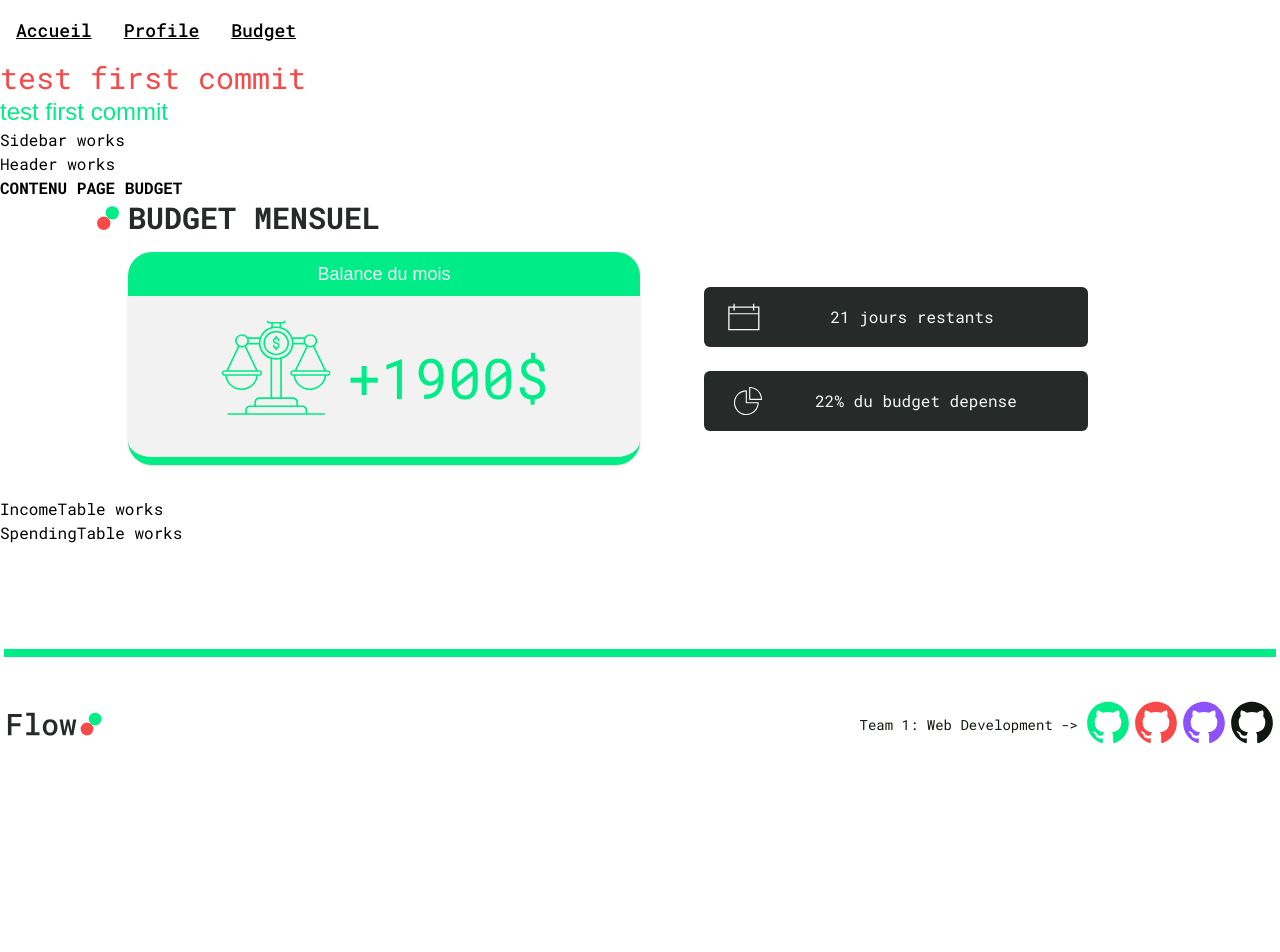
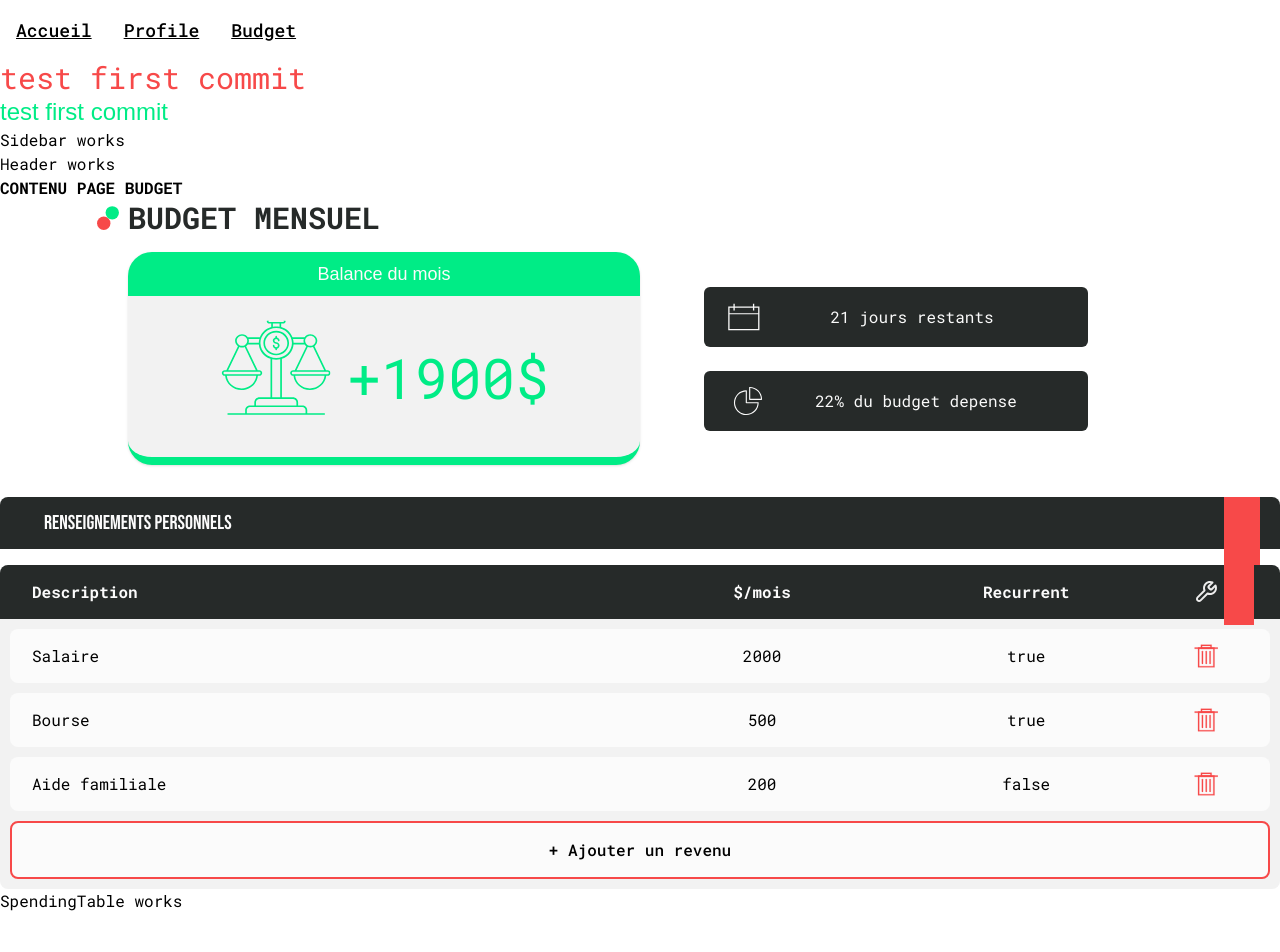
Before and after one commit to Big-pun/projet-synthese, a Vue app: page /espace-client/budget in a window 1280 px wide. Shown: the top 952 px of the page. Before the commit the page ends 801 px from the top, so only its background shows below. Built offline with nearby package versions, Linux system fonts and the light colour scheme.

Commit message:
Create IncomeTable

```diff
--- a/src/components/budget/IncomeTable.vue
+++ b/src/components/budget/IncomeTable.vue
@@ -1,8 +1,203 @@
 <script setup>
+import { ref } from 'vue';
+import deleteIcon from '@/assets/img/icons/delete_icon.svg';
+import toolIcon from '@/assets/img/icons/tool_icon.svg';
+import recurrenceIcon from '@/assets/img/icons/recurrence_icon.png';
+
+// This data will come from the backend or store
+const userBudget = ref({
+  incomes: [
+    { id: 1, name: 'Salaire', amount: 2000, reccurent: true },
+    { id: 2, name: 'Bourse', amount: 500, reccurent: true },
+    { id: 3, name: 'Aide familiale', amount: 200, reccurent: false },
+  ],
+  spendings: [
+    { id: 1, name: 'Loyer', amount: 500 },
+    { id: 2, name: 'Courses', amount: 200 },
+    { id: 3, name: 'Transport', amount: 100 },
+  ],
+});
+
+const openIncomeFormModal = () => {
+  console.log('openIncomeFormModal');
+}
 </script>
 
 <template>
-  <p>IncomeTable works</p>
+   <div class="flex items-center justify-between mb-4 p-3 rounded-t-lg bg-gray relative">
+      <h3 class="text-white ml-8">Renseignements personnels</h3>
+
+      <!-- Rectangle SVG avec changement de couleur lors du survol -->
+      <svg width="36" height="75" viewBox="0 0 36 75" fill="none" xmlns="http://www.w3.org/2000/svg"
+           class="absolute right-5 top-0 rounded-b transition-colors duration-200">
+        <rect width="36" height="75" :fill="hovered ? '#00EC86' : '#F74949'"/>
+      </svg>
+    </div>
+
+
+  <table class="w-full bg-light-gray rounded-lg relative">
+    <thead class="bg-gray relative text-white font-medium">
+      <tr>
+        <th>Description</th>
+        <th>$/mois</th>
+        <th>
+          <img class="block sm:hidden" :src="recurrenceIcon" alt="Recurrent">
+          <span class="hidden sm:inline-block">Recurrent</span>
+        </th>
+        <th><img :src="toolIcon" alt="Actions"></th>
+      </tr>
+    </thead>
+    <tbody>
+      <tr v-for="income in userBudget.incomes" :key="income.id">
+        <td>{{ income.name }}</td>
+        <td>{{ income.amount}}</td>
+        <td>{{ income.reccurent }}</td>
+        <td>
+          <button @click="ouvrirModal(activite)">
+            <img :src="deleteIcon" alt="Supprimer la ligne">
+          </button>
+        </td>
+      </tr>
+      <tr class="tr-btn">
+        <td colspan="4" class="w-full">
+          <button class="cursor-pointer font-medium transition-all duration-200 hover:bg-accent1 hover:text-white" @click="openIncomeFormModal()">+ Ajouter un revenu</button>
+        </td>
+      </tr>
+    </tbody>
+  </table>
 </template>
 
-<style></style>
+<style scoped>
+
+thead tr,
+tbody tr {
+  width: 100%;
+  display: grid;
+  grid-template-columns: 7fr 3fr 3fr 1fr;
+  gap: 10px;
+  align-items: center;
+  justify-content: center;
+}
+
+tbody, thead {
+  display: flex;
+  flex-direction: column;
+  gap: 10px;
+}
+
+thead {
+  border-radius: 8px 8px 0 0;
+}
+
+th {
+  text-align: left;
+}
+
+tbody tr {
+  background-color: var(--color-white);
+  border-radius: 8px;
+}
+
+tr {
+  display: block;
+  padding-left: 22px;
+  padding-right: 22px;
+}
+
+.tr-btn {
+  display: block;
+  width: 100%;
+  padding: 0;
+}
+
+tbody tr {
+  padding-top: 15px;
+  padding-bottom: 15px;
+}
+
+thead tr {
+  padding-top: 5px;
+  padding-bottom: 5px;
+}
+
+.tr-btn td {
+  width: 100%;
+}
+
+.tr-btn button {
+  width: 100%;
+  padding-left: 22px;
+  padding-right: 22px;
+  padding-top: 15px;
+  padding-bottom: 15px;
+}
+
+thead,
+tbody {
+  padding: 10px;
+}
+
+td {
+  width: fit-content;
+}
+
+th, td {
+  margin: auto;
+}
+
+th:nth-child(1),
+td:nth-child(1) {
+  margin: 0;
+}
+
+th img {
+  height: 24px;
+}
+
+.tr-btn {
+  margin: auto;
+  border: 2px solid var(--color-accent2);
+  transition: all 200ms ease;
+}
+
+table:hover .tr-btn {
+  border-color: var(--color-accent1);
+}
+
+tbody img {
+  height: 24px;
+}
+
+td {
+  display: flex;
+  align-items: center;
+}
+
+table::after {
+  content: '';
+  position: absolute;
+  height: 60px;
+  width: 30px;
+  background-color: var(--color-accent2);
+  top: 0;
+  right: 2%;
+  transition: all 200ms ease;
+}
+
+table:hover::after {
+  height: 75px;
+  background-color: var(--color-accent1);
+}
+
+@media screen and (max-width: 800px) {
+  thead tr,
+  tbody tr {
+  grid-template-columns: 4fr 2fr 2fr 1fr;
+}
+
+tr {
+  padding: 5px 10px;
+}
+}
+
+</style>
```
